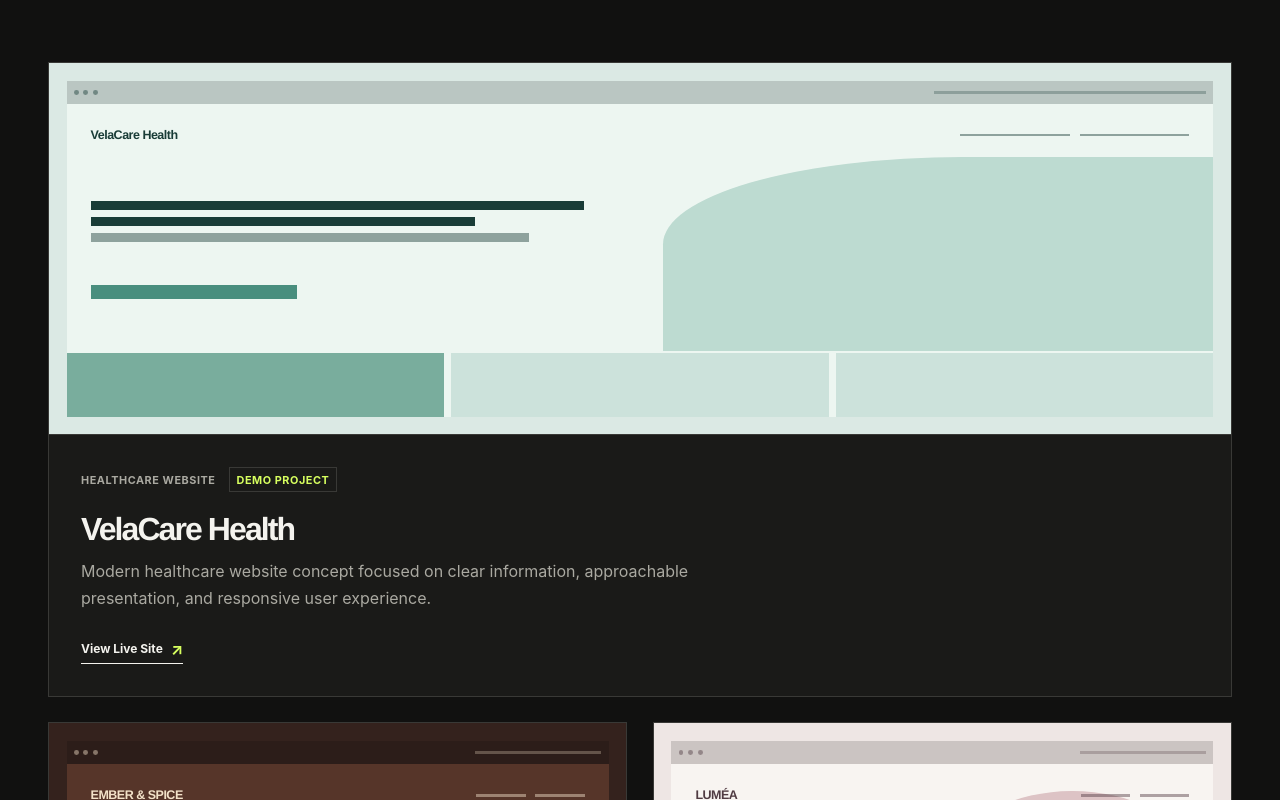
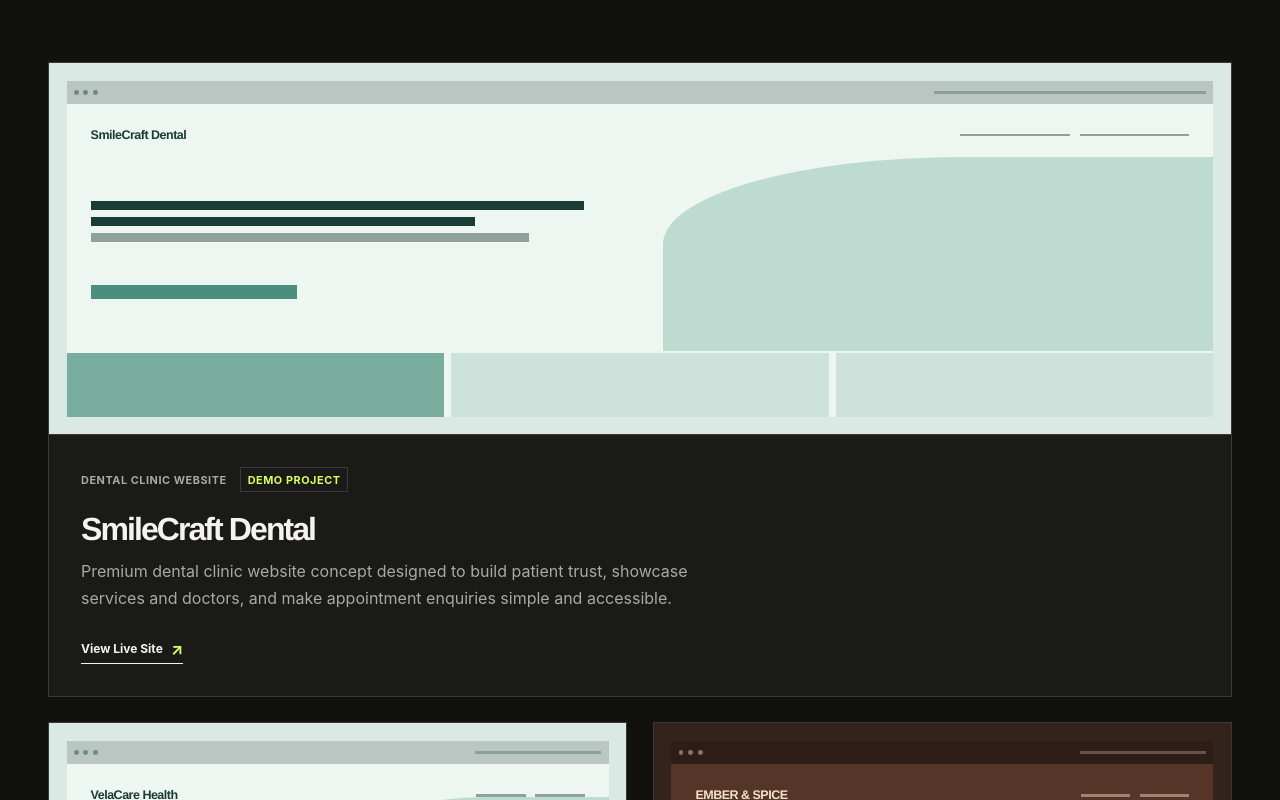
Before and after one commit to ansarishahadatmd786786-debug/shahadat-portfolio, a React (Vite) app: page / in a window 1280 px wide. Shown: the part 2960-3760 px from the top of the page. Built offline with nearby package versions, Linux system fonts and the light colour scheme.

Commit message:
Add SmileCraft Dental project

```diff
--- a/src/sections/Projects.jsx
+++ b/src/sections/Projects.jsx
@@ -1,4 +1,9 @@
 const projects = [
+  {
+    name: 'SmileCraft Dental', category: 'Dental Clinic Website', theme: 'health',
+    description: 'Premium dental clinic website concept designed to build patient trust, showcase services and doctors, and make appointment enquiries simple and accessible.',
+    url: 'https://premium-dental-clinic-website-psi.vercel.app/',
+  },
   {
     name: 'VelaCare Health', category: 'Healthcare Website', theme: 'health',
     description: 'Modern healthcare website concept focused on clear information, approachable presentation, and responsive user experience.',
```
